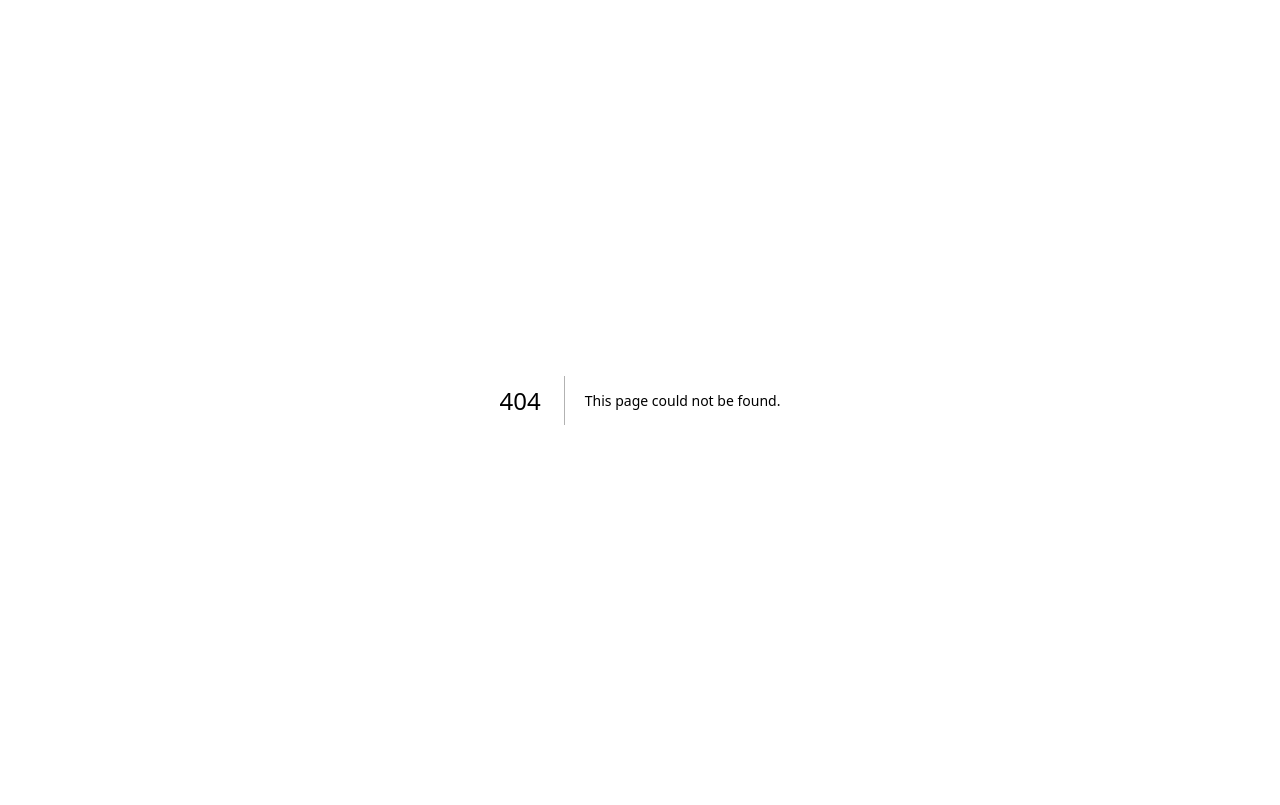
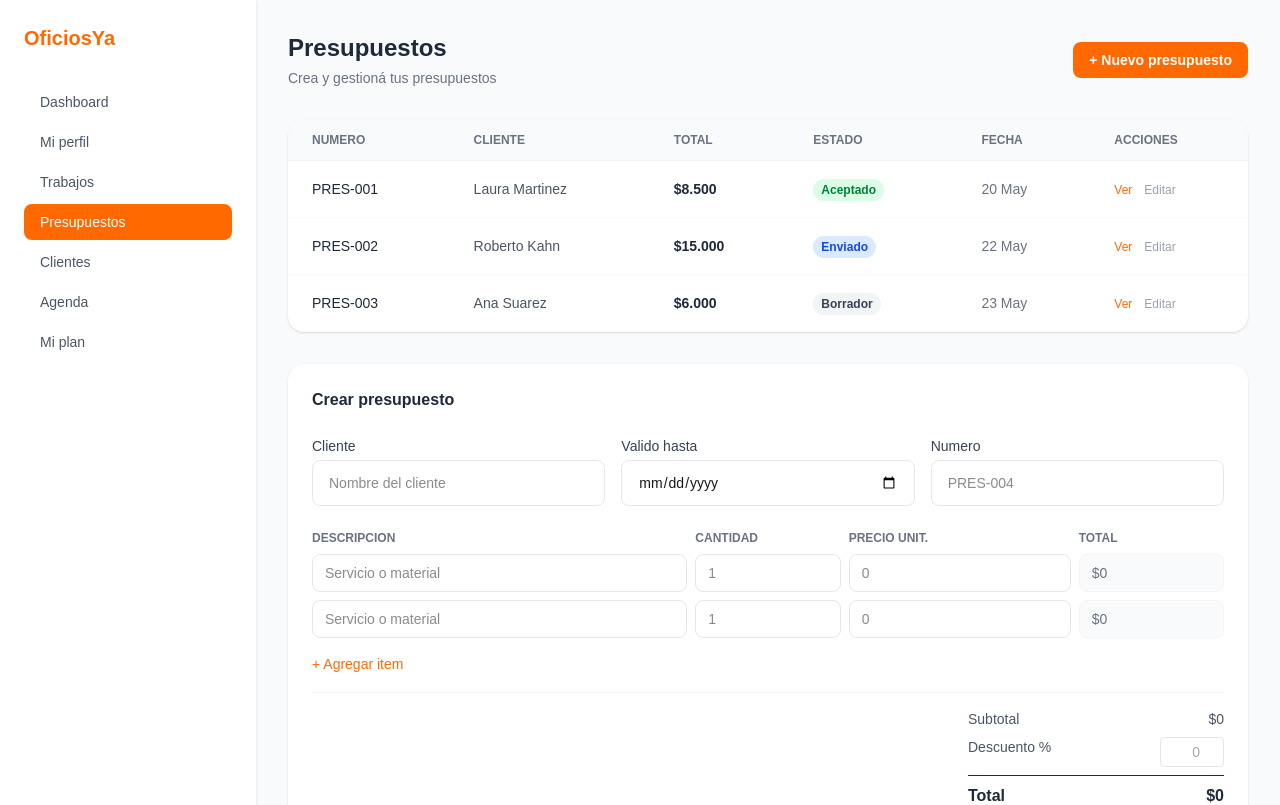
Before and after one commit to kaporay21/oficios, a Next.js app: page /dashboard/presupuestos in a window 1280 px wide. Before the commit this address had no page. Shown: the top 805 px of the page. Built offline with nearby package versions, Linux system fonts and the light colour scheme.

Commit message:
modulo de presupuestos listo

```diff
--- /dev/null
+++ b/app/dashboard/presupuestos/page.tsx
@@ -0,0 +1,146 @@
+export default function Presupuestos() {
+  return (
+    <div className="min-h-screen bg-gray-50 flex">
+
+      {/* SIDEBAR */}
+      <aside className="w-64 bg-white shadow-sm min-h-screen p-6 hidden md:block">
+        <a href="/" className="text-xl font-bold text-orange-500 block mb-8">OficiosYa</a>
+        <nav className="space-y-1">
+          {[
+            { label: "Dashboard", href: "/dashboard" },
+            { label: "Mi perfil", href: "/dashboard/perfil" },
+            { label: "Trabajos", href: "/dashboard/trabajos" },
+            { label: "Presupuestos", href: "/dashboard/presupuestos", activo: true },
+            { label: "Clientes", href: "/dashboard/clientes" },
+            { label: "Agenda", href: "/dashboard/agenda" },
+            { label: "Mi plan", href: "/dashboard/plan" },
+          ].map((item) => (
+            <a key={item.label} href={item.href} className={`block px-4 py-2 rounded-lg text-sm font-medium transition ${item.activo ? "bg-orange-500 text-white" : "text-gray-600 hover:bg-gray-100"}`}>
+              {item.label}
+            </a>
+          ))}
+        </nav>
+      </aside>
+
+      <main className="flex-1 p-8">
+        <div className="flex justify-between items-center mb-8">
+          <div>
+            <h1 className="text-2xl font-bold text-gray-800">Presupuestos</h1>
+            <p className="text-gray-500 text-sm mt-1">Crea y gestioná tus presupuestos</p>
+          </div>
+          <button className="bg-orange-500 text-white px-4 py-2 rounded-lg text-sm font-semibold hover:bg-orange-600">
+            + Nuevo presupuesto
+          </button>
+        </div>
+
+        {/* LISTA */}
+        <div className="bg-white rounded-2xl shadow-sm mb-8 overflow-hidden">
+          <table className="w-full">
+            <thead className="bg-gray-50 border-b border-gray-100">
+              <tr>
+                <th className="text-left px-6 py-3 text-xs font-bold text-gray-500 uppercase">Numero</th>
+                <th className="text-left px-6 py-3 text-xs font-bold text-gray-500 uppercase">Cliente</th>
+                <th className="text-left px-6 py-3 text-xs font-bold text-gray-500 uppercase">Total</th>
+                <th className="text-left px-6 py-3 text-xs font-bold text-gray-500 uppercase">Estado</th>
+                <th className="text-left px-6 py-3 text-xs font-bold text-gray-500 uppercase">Fecha</th>
+                <th className="text-left px-6 py-3 text-xs font-bold text-gray-500 uppercase">Acciones</th>
+              </tr>
+            </thead>
+            <tbody>
+              {[
+                { numero: "PRES-001", cliente: "Laura Martinez", total: "$8.500", estado: "Aceptado", fecha: "20 May", color: "bg-green-100 text-green-700" },
+                { numero: "PRES-002", cliente: "Roberto Kahn", total: "$15.000", estado: "Enviado", fecha: "22 May", color: "bg-blue-100 text-blue-700" },
+                { numero: "PRES-003", cliente: "Ana Suarez", total: "$6.000", estado: "Borrador", fecha: "23 May", color: "bg-gray-100 text-gray-700" },
+              ].map((p) => (
+                <tr key={p.numero} className="border-b border-gray-50 hover:bg-gray-50">
+                  <td className="px-6 py-4 text-sm font-medium text-gray-800">{p.numero}</td>
+                  <td className="px-6 py-4 text-sm text-gray-600">{p.cliente}</td>
+                  <td className="px-6 py-4 text-sm font-bold text-gray-800">{p.total}</td>
+                  <td className="px-6 py-4">
+                    <span className={`text-xs font-bold px-2 py-1 rounded-full ${p.color}`}>{p.estado}</span>
+                  </td>
+                  <td className="px-6 py-4 text-sm text-gray-500">{p.fecha}</td>
+                  <td className="px-6 py-4">
+                    <button className="text-orange-500 text-xs font-medium hover:underline mr-3">Ver</button>
+                    <button className="text-gray-400 text-xs font-medium hover:underline">Editar</button>
+                  </td>
+                </tr>
+              ))}
+            </tbody>
+          </table>
+        </div>
+
+        {/* CREAR PRESUPUESTO */}
+        <div className="bg-white rounded-2xl shadow-sm p-6">
+          <h2 className="font-semibold text-gray-800 mb-6">Crear presupuesto</h2>
+          <div className="grid grid-cols-1 md:grid-cols-3 gap-4 mb-6">
+            <div>
+              <label className="block text-sm font-medium text-gray-700 mb-1">Cliente</label>
+              <input type="text" placeholder="Nombre del cliente" className="w-full border border-gray-200 rounded-lg px-4 py-3 text-sm" />
+            </div>
+            <div>
+              <label className="block text-sm font-medium text-gray-700 mb-1">Valido hasta</label>
+              <input type="date" className="w-full border border-gray-200 rounded-lg px-4 py-3 text-sm" />
+            </div>
+            <div>
+              <label className="block text-sm font-medium text-gray-700 mb-1">Numero</label>
+              <input type="text" placeholder="PRES-004" className="w-full border border-gray-200 rounded-lg px-4 py-3 text-sm" />
+            </div>
+          </div>
+
+          {/* ITEMS */}
+          <div className="mb-4">
+            <div className="grid grid-cols-12 gap-2 mb-2">
+              <div className="col-span-5 text-xs font-bold text-gray-500 uppercase">Descripcion</div>
+              <div className="col-span-2 text-xs font-bold text-gray-500 uppercase">Cantidad</div>
+              <div className="col-span-3 text-xs font-bold text-gray-500 uppercase">Precio unit.</div>
+              <div className="col-span-2 text-xs font-bold text-gray-500 uppercase">Total</div>
+            </div>
+            {[1, 2].map((i) => (
+              <div key={i} className="grid grid-cols-12 gap-2 mb-2">
+                <input type="text" placeholder="Servicio o material" className="col-span-5 border border-gray-200 rounded-lg px-3 py-2 text-sm" />
+                <input type="number" placeholder="1" className="col-span-2 border border-gray-200 rounded-lg px-3 py-2 text-sm" />
+                <input type="number" placeholder="0" className="col-span-3 border border-gray-200 rounded-lg px-3 py-2 text-sm" />
+                <div className="col-span-2 border border-gray-100 bg-gray-50 rounded-lg px-3 py-2 text-sm text-gray-500">$0</div>
+              </div>
+            ))}
+            <button className="text-orange-500 text-sm font-medium hover:underline mt-2">+ Agregar item</button>
+          </div>
+
+          {/* TOTALES */}
+          <div className="border-t border-gray-100 pt-4 mb-6">
+            <div className="flex justify-end">
+              <div className="w-64 space-y-2">
+                <div className="flex justify-between text-sm text-gray-600">
+                  <span>Subtotal</span><span>$0</span>
+                </div>
+                <div className="flex justify-between text-sm text-gray-600">
+                  <span>Descuento %</span>
+                  <input type="number" placeholder="0" className="w-16 border border-gray-200 rounded px-2 py-1 text-sm text-right" />
+                </div>
+                <div className="flex justify-between font-bold text-gray-800 text-base border-t pt-2">
+                  <span>Total</span><span>$0</span>
+                </div>
+              </div>
+            </div>
+          </div>
+
+          <div className="mb-4">
+            <label className="block text-sm font-medium text-gray-700 mb-1">Notas y condiciones</label>
+            <textarea rows={2} placeholder="Incluye materiales, garantia 30 dias..." className="w-full border border-gray-200 rounded-lg px-4 py-3 text-sm" />
+          </div>
+
+          <div className="flex gap-3">
+            <button className="bg-orange-500 text-white px-6 py-3 rounded-xl font-semibold text-sm hover:bg-orange-600">
+              Guardar borrador
+            </button>
+            <button className="bg-green-500 text-white px-6 py-3 rounded-xl font-semibold text-sm hover:bg-green-600">
+              Enviar por WhatsApp
+            </button>
+          </div>
+        </div>
+
+      </main>
+    </div>
+  );
+}
```
